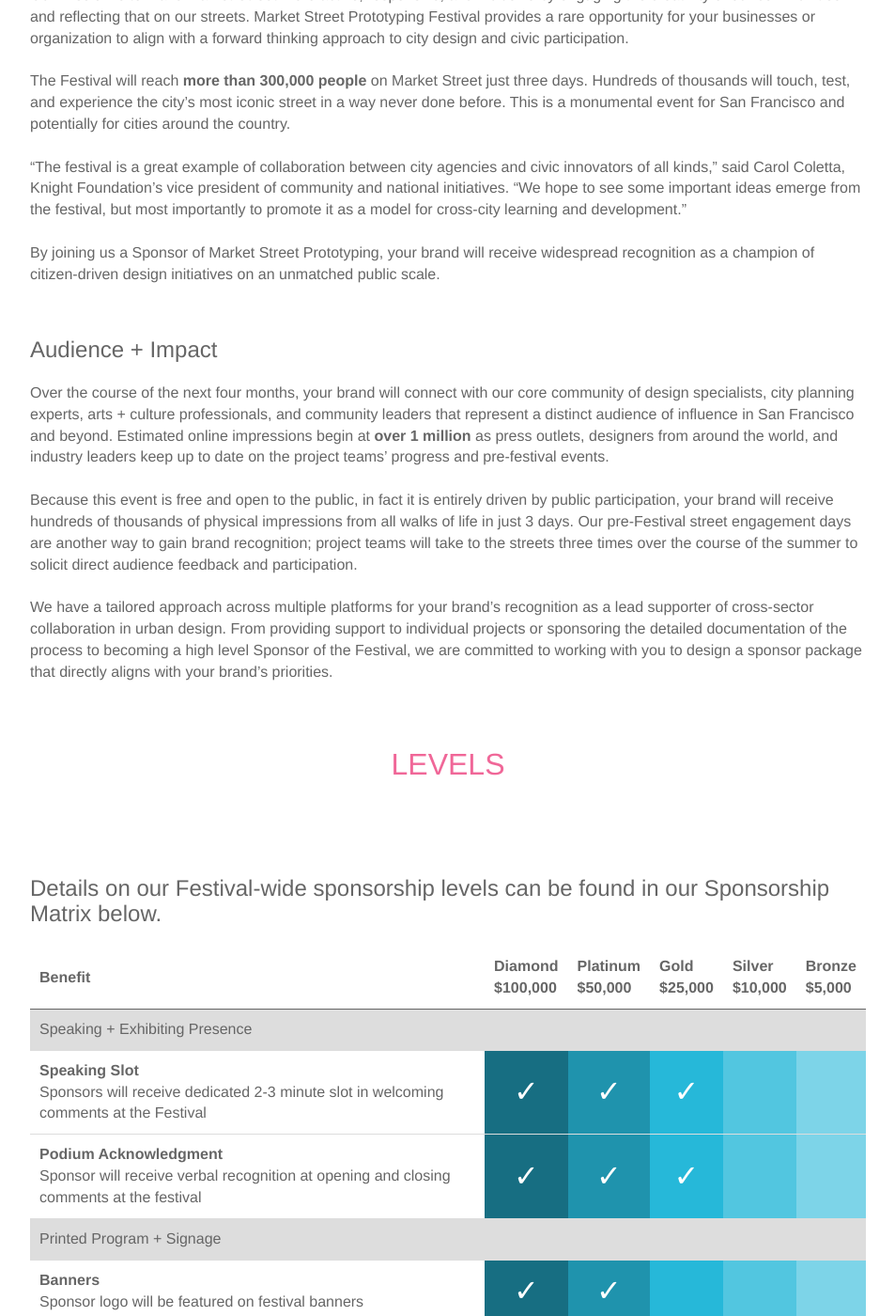
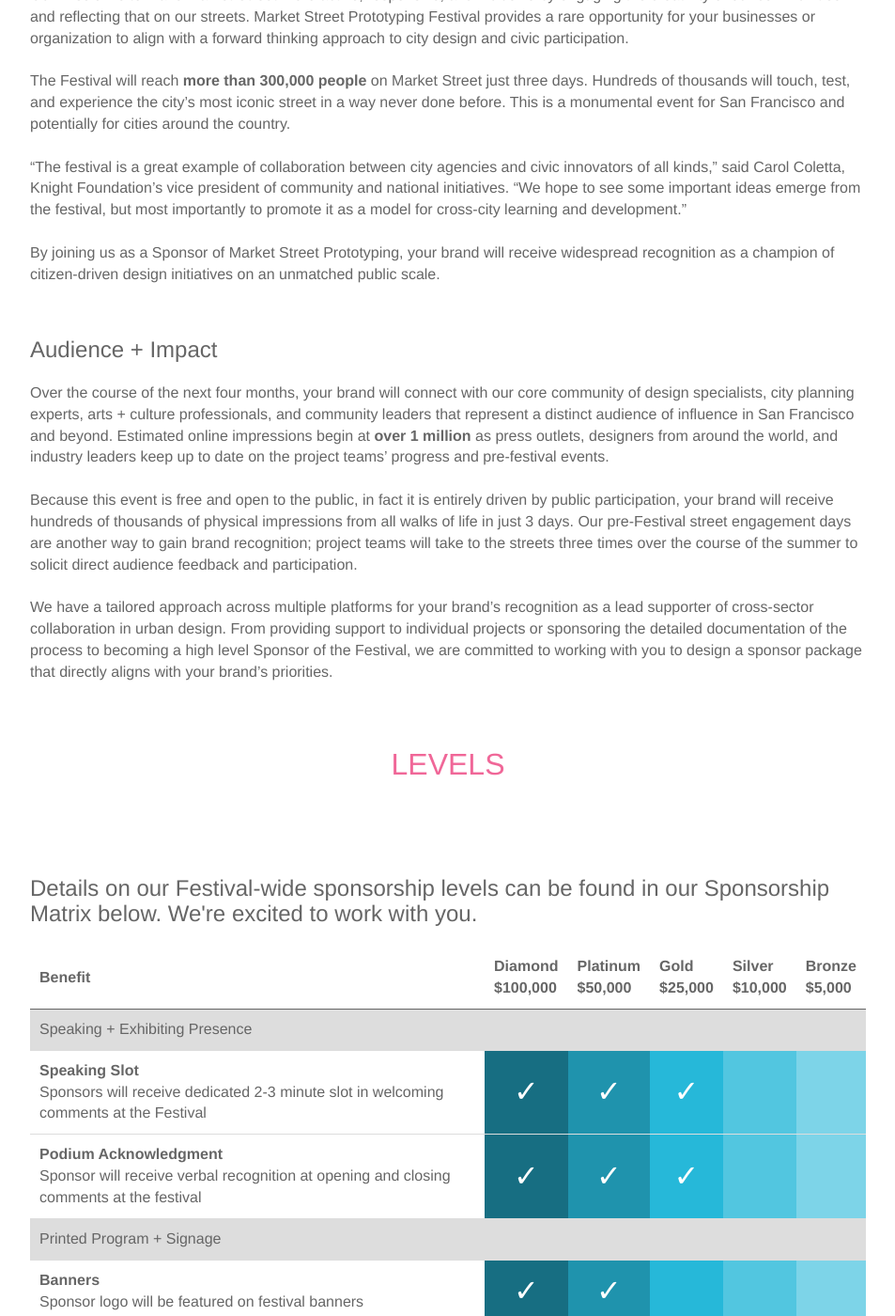
Before and after one commit to jakelevitas/market-street-proto-fest, a Jekyll site: the page built from sponsor/index.html, in a window 1280 px wide and 1400 px high, scrolled down 786 px. Shown: the whole window at 94% size, without its empty margins (163-1116 px from the left). Built offline with Jekyll 4.4.1, drawn with Linux system fonts in a browser that asks for light colours; nearby versions of some CDN libraries; some of the changed text lies outside the part shown.

Commit message:
minor tweaks to sponsor page

```diff
--- a/sponsor/index.html
+++ b/sponsor/index.html
@@ -13,7 +13,7 @@ lead: <br>Join us in prototyping the future of Market Street.<br><br>Your suppor
     &middot; <a data-scroll href="#keydates">Key Dates</a>
 		&middot; <a data-scroll href="#festivalteam">Festival Team</a>
 	</h3>
-	<hr>
+  <hr>
 </div>
 
 
@@ -28,7 +28,7 @@ lead: <br>Join us in prototyping the future of Market Street.<br><br>Your suppor
     <br><br>
     “The festival is a great example of collaboration between city agencies and civic innovators of all kinds,” said Carol Coletta, Knight Foundation’s vice president of community and national initiatives. “We hope to see some important ideas emerge from the festival, but most importantly to promote it as a model for cross-city learning and development.”
     <br><br>
-    By joining us a Sponsor of  Market Street Prototyping, your brand will receive widespread recognition as a champion of citizen-driven design initiatives on an unmatched public scale.
+    By joining us as a Sponsor of  Market Street Prototyping, your brand will receive widespread recognition as a champion of citizen-driven design initiatives on an unmatched public scale.
     <br><br><h3>Audience + Impact</h3>
     Over the course of the next four months, your brand will connect with  our core community of design specialists, city planning experts, arts + culture professionals, and community leaders that represent a distinct audience of influence in San Francisco and beyond.  Estimated online impressions begin at <strong>over 1 million</strong> as press outlets, designers from around the world, and industry leaders keep up to date on the project teams’ progress and pre-festival events.
     <br><br>
@@ -44,7 +44,7 @@ lead: <br>Join us in prototyping the future of Market Street.<br><br>Your suppor
   <section id="levels">
     <div class="section-title">Levels</div>
     <div class="col-md-12">
-      <h3>Details on our Festival-wide sponsorship levels can be found in our Sponsorship Matrix below.</h3>
+      <h3>Details on our Festival-wide sponsorship levels can be found in our Sponsorship Matrix below. We're excited to work with you.</h3>
       <table class="sponsortable">
         <tr>
           <td class="headerrow">Benefit</td>
@@ -325,6 +325,10 @@ lead: <br>Join us in prototyping the future of Market Street.<br><br>Your suppor
     <div class="section-title">Opportunities</div>
 
     <div class="col-md-12">
+
+      <h3>In addition to the Festival-wide benefits above, we have opportunities to support specific individual components of the Festival - a District, a Project, or an Event.</h3>
+      <hr class="tighthr">
+
       <div class="col-md-4">
         <h2>District Sponsor</h2>
         <h3>$25,000</h3>
@@ -429,7 +433,7 @@ lead: <br>Join us in prototyping the future of Market Street.<br><br>Your suppor
   <section id="festivalteam">
     <div class="section-title">Festival Team</div>
 
-      <h3>Your support is grounded in a unique, innovative partnership between a major city agency, contemporary arts institution, and non-profit foundation.</h3>
+      <h3>Your support is grounded in a unique, innovative partnership between a major city agency, contemporary arts institution, and non-profit foundation.<br><br>We hope you join us.</h3>
       <br>
     	<div class="row">
 				<a href="http://sfplanning.org" target="_blank" class="col-sm-4"><img class="sponsor" src="{{ site.baseurl }}/images/sponsor-sfplanning.svg"></a>
```
Also changed, not shown: other parts of sponsor/index.html (+2 -2 lines).
